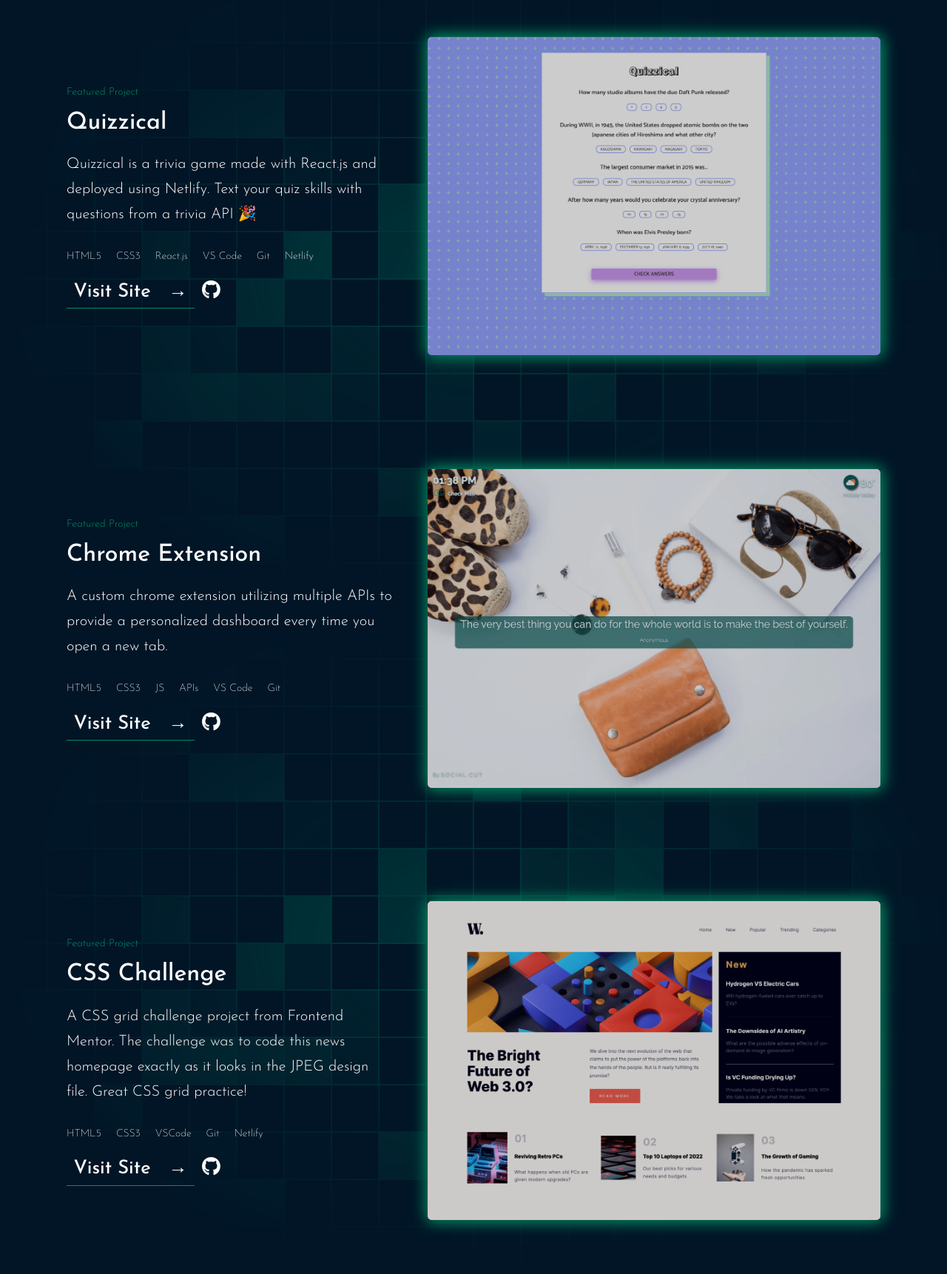
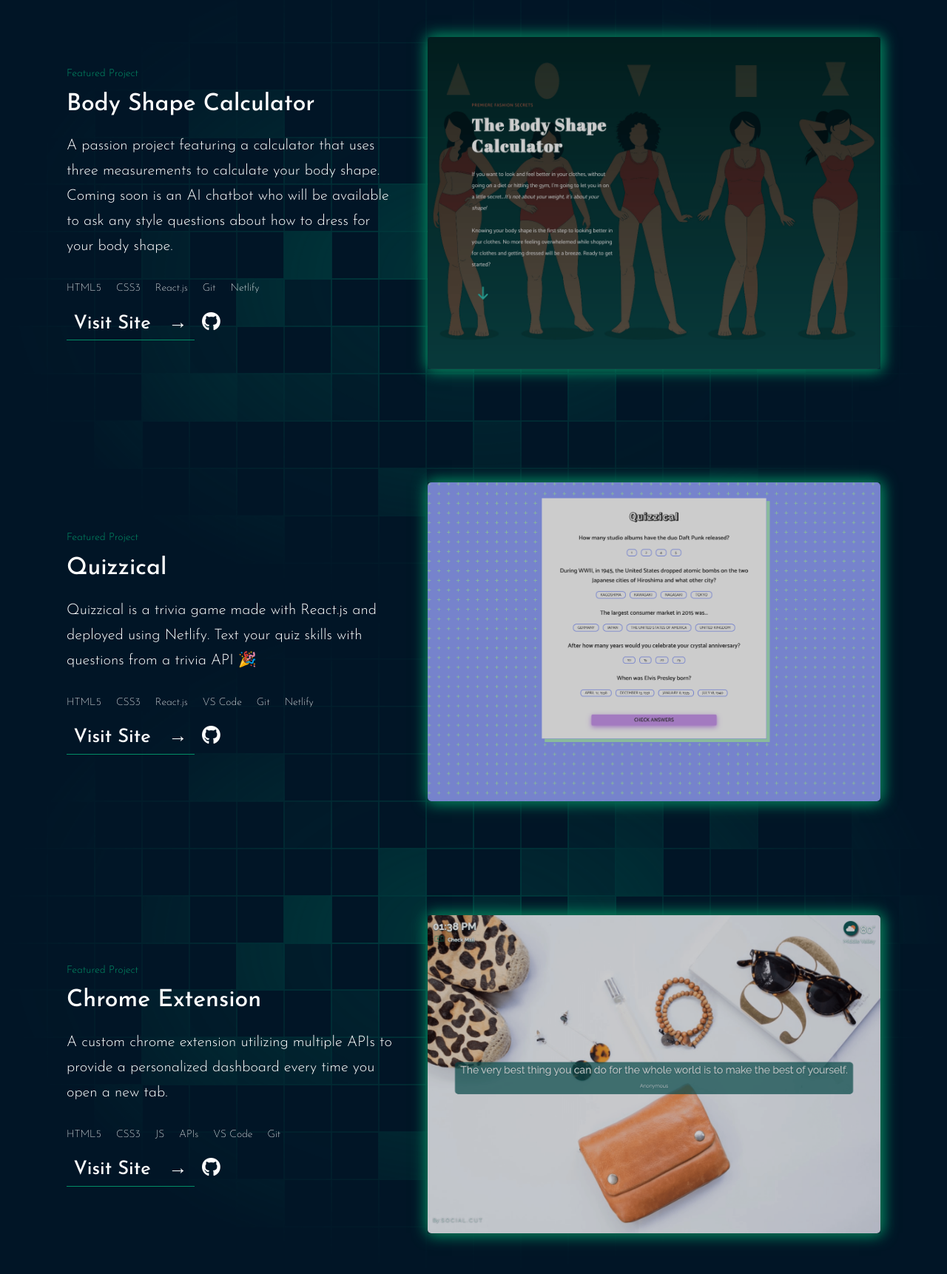
Before and after one commit to Rae1821/portfolio-v3, a plain HTML site: page index.html in a window 1280 px wide. Shown: the part 3660-5382 px from the top of the page at 74% size. Drawn offline with Linux system fonts and the light colour scheme.

Commit message:
Added body calculator project and cleaned up unused imgs

```diff
--- a/index.html
+++ b/index.html
@@ -186,7 +186,7 @@
                                 <a href="https://pollyglot.netlify.app/" target="_blank" class="link__text">
                                     See it live<span> &rarr;</span>
                                 </a>
-                                <a href="https://github.com/Rae1821/quizzical-react-app" aria-label="GitHub Link" rel="noopener noreferrer" target="_blank">
+                                <a href="https://github.com/Rae1821/pollyglot" aria-label="GitHub Link" rel="noopener noreferrer" target="_blank">
                                     <i class="fa-brands fa-github featured-project-github"></i>
                                 </a>
                             </div>
@@ -199,7 +199,40 @@
                     </div>
                     <!-- End project 03 -->
 
-                    <!-- Project 03 -->
+                    <!-- project 04 -->
+                    <div class="project__item">
+                        <div class="project__text">
+                            <p class="project__subtitle">Featured Project</p>
+                            <h3 class="project__title"><a href="https://body-shape-calculator.netlify.app" alt="External link" target="_blank">Body Shape Calculator</a></h3>
+                            <p class="project__description">
+                                A passion project featuring a calculator that uses three measurements
+                                to calculate your body shape. Coming soon is an AI chatbot who will
+                                be available to ask any style questions about how to dress for your body shape.
+                            </p>
+                            <ul class="tech__list">
+                                <li>HTML5</li>
+                                <li>CSS3</li>
+                                <li>React.js</li>
+                                <li>Git</li>
+                                <li>Netlify</li>
+                            </ul>
+                            <div class="project__links">
+                                <a href="https://body-shape-calculator.netlify.app" target="_blank" class="link__text">
+                                    Visit Site<span> &rarr;</span>
+                                </a>
+                                <a href="https://github.com/Rae1821/fashion-calculator-react" aria-label="GitHub Link" rel="noopener noreferrer" target="_blank">
+                                    <i class="fa-brands fa-github featured-project-github"></i>
+                                </a>
+                            </div>
+                        </div>
+                        <div class="project__image-box">
+                            <a href="https://body-shape-calculator.netlify.app" alt="External link" target="_blank" class="project__image-link">
+                                <img src="img/body-calc-min.png" class="project__image" alt="body shape calculator" />
+                            </a>
+                        </div>
+                    </div><!-- end project 04-->
+
+                    <!-- Project 05 -->
                     <div class="project__item">
                         <div class="project__text">
                             <p class="project__subtitle">Featured Project</p>
@@ -232,9 +265,9 @@
                             </a>
                         </div>
                     </div>
-                    <!-- End project 03 -->
+                    <!-- End project 05 -->
 
-                    <!-- Project 04 -->
+                    <!-- Project 06 -->
                     <div class="project__item">
                         <div class="project__text">
                             <p class="project__subtitle">Featured Project</p>
@@ -265,41 +298,7 @@
                             </a>
                         </div>
                     </div>
-                    <!-- End project 04 -->
-
-                    <!-- Project 05 -->
-                    <div class="project__item">
-                        <div class="project__text">
-                            <p class="project__subtitle">Featured Project</p>
-                            <h3 class="project__title"><a href="https://news-homepage-main-challenge.netlify.app/" alt="External link" target="_blank">CSS Challenge</a></h3>
-                            <p class="project__description">
-                                A CSS grid challenge project from Frontend Mentor.
-                                The challenge was to code this news homepage exactly as
-                                it looks in the JPEG design file. Great CSS grid practice!
-                            </p>
-                            <ul class="tech__list">
-                                <li>HTML5</li>
-                                <li>CSS3</li>
-                                <li>VSCode</li>
-                                <li>Git</li>
-                                <li>Netlify</li>
-                            </ul>
-                            <div class="project__links">
-                                <a href="https://news-homepage-main-challenge.netlify.app/" target="_blank" class="link__text">
-                                    Visit Site<span> &rarr;</span>
-                                </a>
-                                <a href="https://github.com/Rae1821/news-homepage-main" aria-label="GitHub Link" rel="noopener noreferrer" target="_blank">
-                                    <i class="fa-brands fa-github featured-project-github"></i>
-                                </a>
-                            </div>
-                        </div>
-                        <div class="project__image-box">
-                            <a href="https://news-homepage-main-challenge.netlify.app/" alt="External link" target="_blank" class="project__image-link">
-                                <img src="img/newspage-min.png" class="project__image" alt="menu ordering app" />
-                            </a>
-                        </div>
-                    </div>
-                    <!-- End project 05 -->
+                    <!-- End project 06 -->
                 </div>
             </div>
         </section> <!-- End featured projects -->
@@ -322,17 +321,17 @@
                     <ul class="contact__social-links">
 
                        <li class="contact__social-link-item">
-                            <a href="https://twitter.com/racheladooley" title="Link to Twitter Profile">
+                            <a href="https://twitter.com/racheladooley" target="_blank" title="Link to Twitter Profile">
                                 <i class="fa-brands fa-twitter"></i>
                             </a>
                         </li>
                         <li class="contact__social-link-item">
-                            <a href="https://linkedin.com/in/racheladooley" title="link to LinkedIn profile">
+                            <a href="https://linkedin.com/in/racheladooley" target="_blank" title="link to LinkedIn profile">
                                 <i class="fa-brands fa-linkedin"></i>
                             </a>
                         </li>
                         <li class="contact__social-link-item">
-                            <a href="https://github.com/rae1821" title="Link to GitHub profile">
+                            <a href="https://github.com/rae1821" target="_blank" title="Link to GitHub profile">
                                 <i class="fa-brands fa-github"></i>
                             </a>
                         </li>
```
Also changed, not shown: img/body-calc-min.png (added), img/body-shape.png (deleted), img/lindas.png (deleted), img/repo-gallery.png (deleted), img/tenzies.png (deleted), img/word-game.png (deleted), 2 other files.
